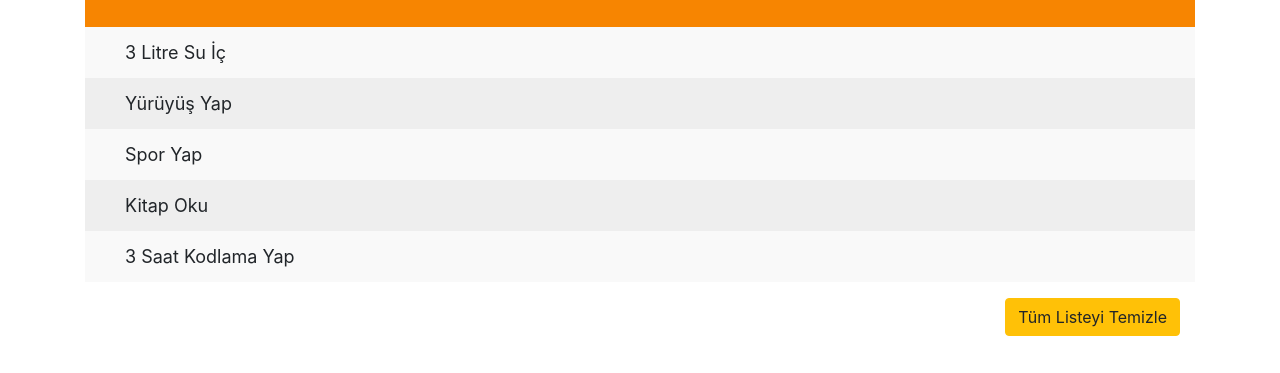
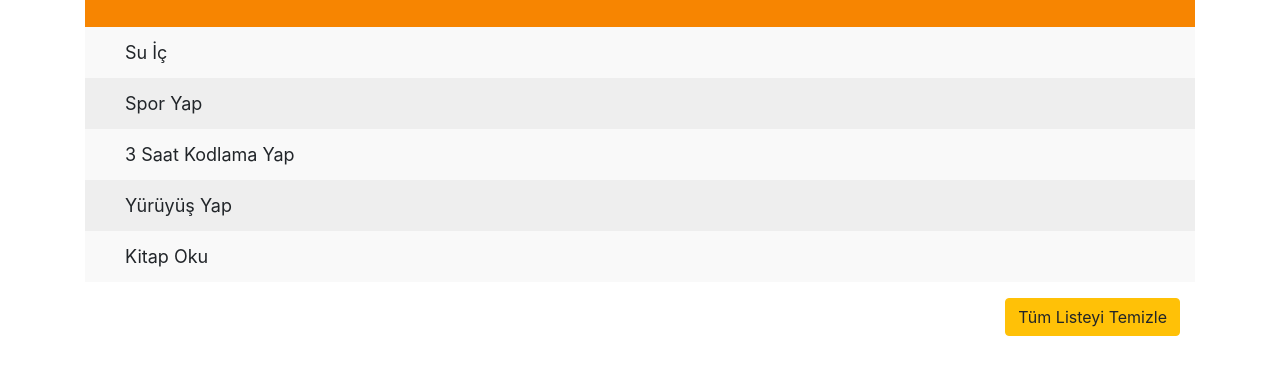
Before and after one commit to aslihangenc/Javascript-ile-To-Do-List, a plain HTML site: page index.html in a window 1280 px wide. Shown: the part 427-800 px from the top of the page. Drawn offline with nearby package versions, Linux system fonts and the light colour scheme; files that its build step writes are made by us from their sources; files whose address does not match are found by name.

Commit message:
Liste elemanlari degistirildi

```diff
--- a/index.html
+++ b/index.html
@@ -77,11 +77,11 @@
     </div>
 
     <ul id="list">
-        <li>3 Litre Su İç</li>
+        <li>Su İç</li>
+        <li>Spor Yap</li>
+        <li>3 Saat Kodlama Yap</li>
         <li>Yürüyüş Yap</li>
-        <li>Spor Yap</li>
         <li>Kitap Oku</li>
-        <li>3 Saat Kodlama Yap</li>
     </ul>
     <div class="container container-two">
         <button id="clear-all" class="btn btn-warning">Tüm Listeyi Temizle</button>
```
Also changed, not shown: 1 other file.
